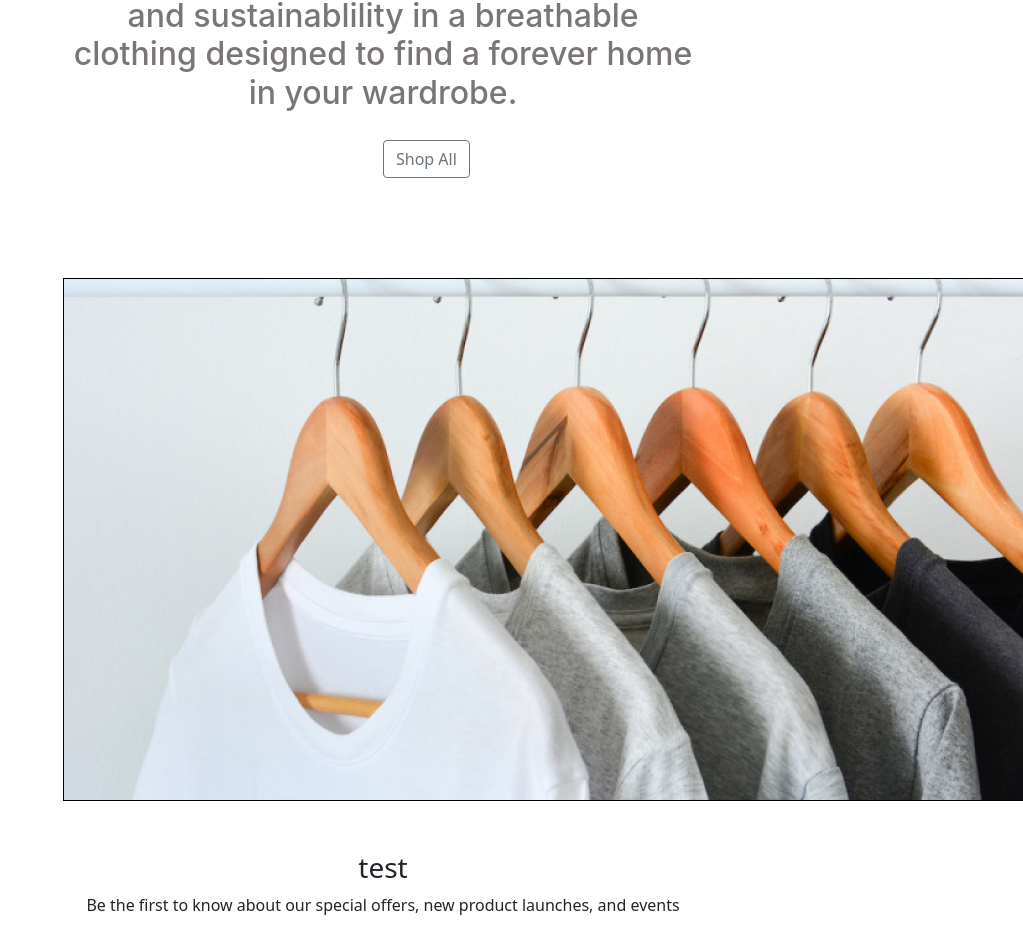
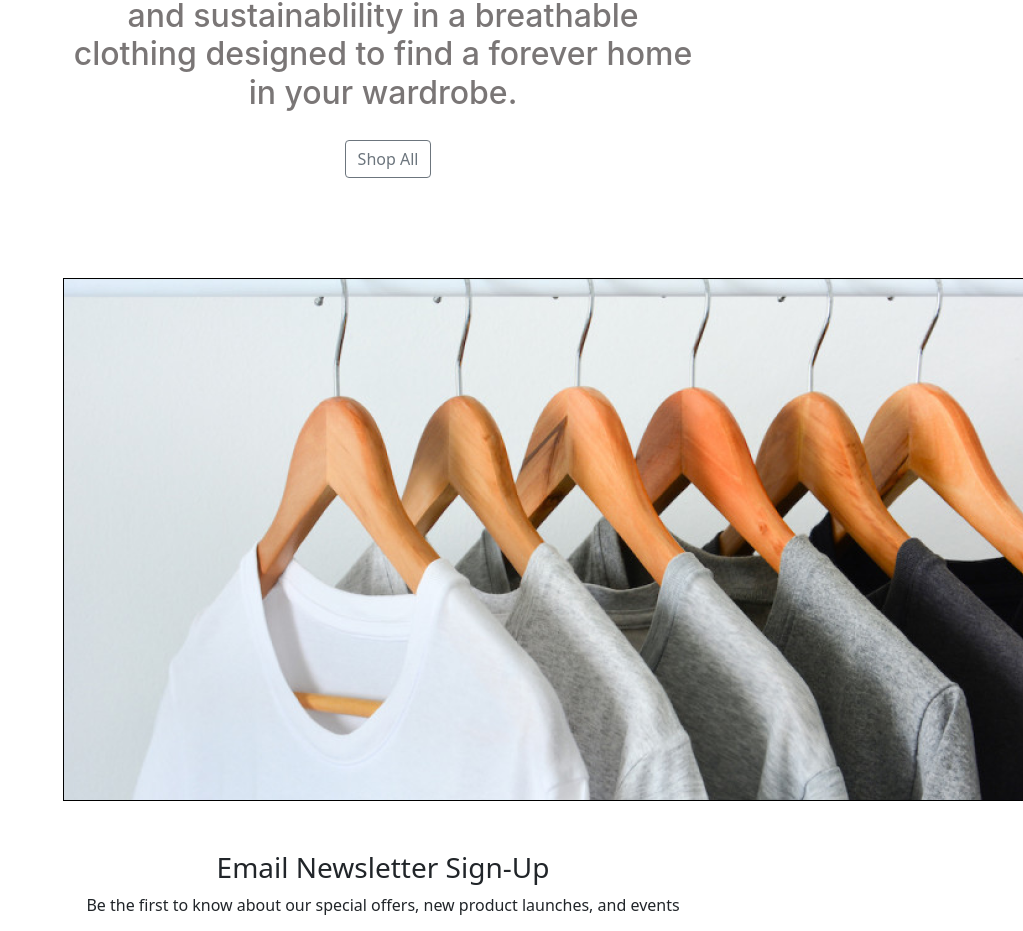
Before and after one commit to MatthewMachuca/clothing-store, a React (Create React App) app: page / in a window 1280 px wide. Shown: the part 296-1227 px from the top of the page, without its empty margins (257-1280 px from the left). Built offline with nearby package versions, Linux system fonts and the light colour scheme.

Commit message:
style changes to home page

```diff
--- a/src/App.js
+++ b/src/App.js
@@ -12,6 +12,7 @@ const App = () => {
   return (
     <BrowserRouter>
       <Navigation />
+
       <div>
         <Routes>
           <Route exact path="/" element={<Home />} />
--- a/src/components/home.css
+++ b/src/components/home.css
@@ -32,3 +32,15 @@ img {
 img {
   margin-bottom: 50px;
 }
+
+button {
+  border-radius: 12px;
+  background-color: rgb(255, 255, 255);
+
+  border-color: rgb(55, 61, 66);
+}
+
+input{
+  margin-right: 20px;
+  border-radius: 8px;
+}
--- a/src/components/home.js
+++ b/src/components/home.js
@@ -5,7 +5,7 @@ import stockclothing from "./images/stockclothing.png";
 const Home = () => {
   return (
     <div>
-      <div>
+      <div >
         <h1> Better Clothing for the planet</h1>
         <h2>
           {" "}
@@ -16,8 +16,8 @@ const Home = () => {
       <Button
         variant="outline-secondary"
         style={{
-          marginLeft: "50%",
-          marginRight: "25%",
+          marginLeft: "47%",
+          marginRight: "20%",
           marginTop: "20px",
           marginBottom: "100px",
         }}
@@ -28,14 +28,15 @@ const Home = () => {
       <img src={stockclothing}></img>
 
       <div className="footer">
-        <h3> test</h3>
+        <h3> Email Newsletter Sign-Up</h3>
         <p>
           Be the first to know about our special offers, new product launches,
           and events
         </p>
         <form>
-          <input type="text"></input>
-          <label> Email</label>
+          <input type="text" placeholder="Enter Email"></input>
+
+          <button>Sign-Up </button>
         </form>
       </div>
     </div>
--- a/src/components/myCard.js
+++ b/src/components/myCard.js
@@ -1,5 +1,4 @@
 import './myCard.css'
-
 
 const MyCard = (props) => {
     const imgLink = `${props.item.picture}`
@@ -11,7 +10,7 @@ const MyCard = (props) => {
   <h1>{props.item.name}</h1>
   <p class="price">{props.item.price}</p>
   <p>{props.item.description}</p>
-  <p><button>Add to Cart</button></p>
+  <p><button >Add to Cart</button></p>
 </div>
 
     )
--- a/src/components/navigation.js
+++ b/src/components/navigation.js
@@ -33,7 +33,7 @@ const Navigation = () => {
             <Nav.Link href="/admin">Admin Panel </Nav.Link>
             <Button variant="outline-dark" href="/checkout">
               Cart
-              <BsFillCartFill /> <Badge bg="secondary">9</Badge>
+              <BsFillCartFill /> <Badge bg="secondary"></Badge>
               <span className="visually-hidden">items in cart</span>
             </Button>
           </Nav>
```
